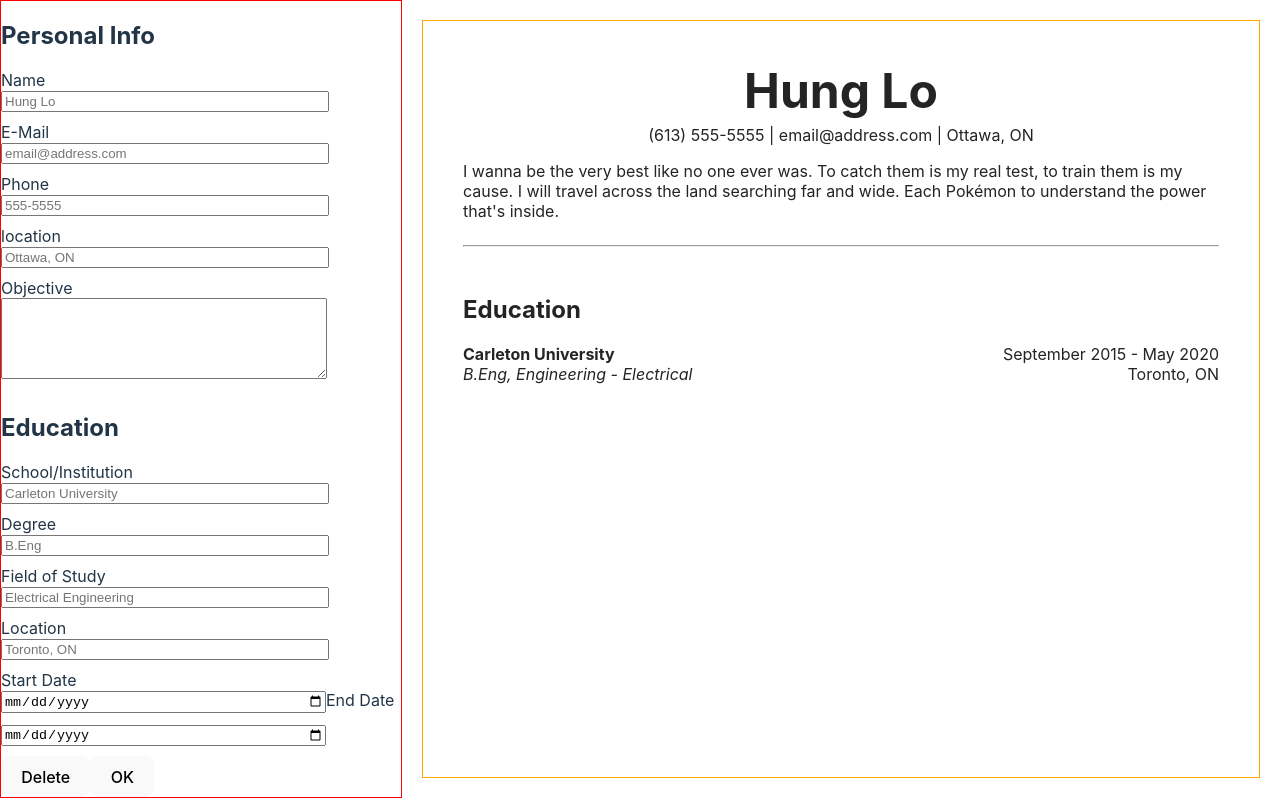
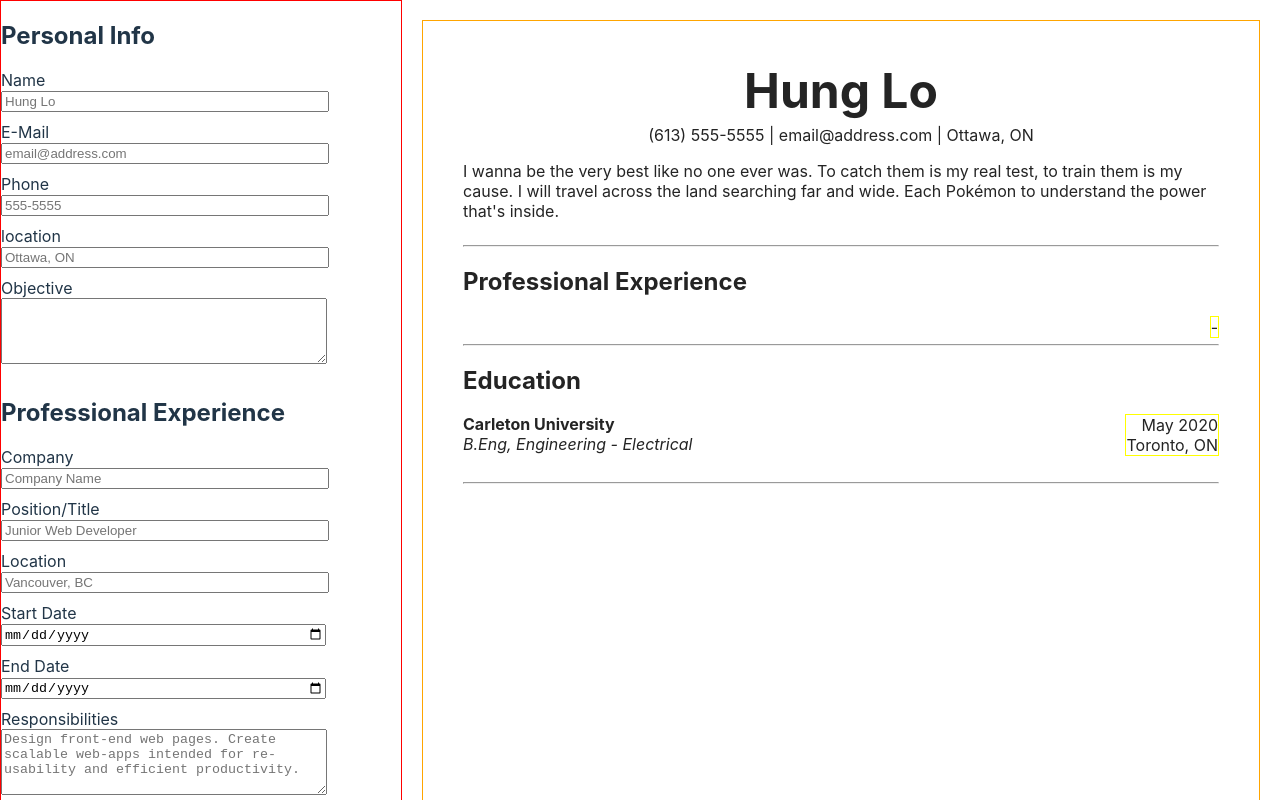
Before and after one commit to andrewtran28/cv-application, a React (Vite) app: page / in a window 1280 px wide. Shown: the top 800 px of the page. Built offline with nearby package versions, Linux system fonts and the light colour scheme; the HTML template or start-up script is replaced by a standard one.

Commit message:
format dates on resume section

```diff
--- a/src/App.jsx
+++ b/src/App.jsx
@@ -1,13 +1,14 @@
 import { useState } from 'react';
-import GeneralForm from './components/general';
-import EducationForm from './components/education';
+import PersonalForm from './components/FormPersonal';
+import EducationForm from './components/FormEducation';
+import ExperienceForm from './components/FormExperience';
 import Resume from './components/Resume';
 import example from './example';
 
 function App() {
     const [resume, setResume] = useState(example);
 
-    const handleGeneralChange = (e) => {
+    const handlePersonalChange = (e) => {
         setResume({ ...resume, [e.target.name]: e.target.value });
     }
 
@@ -38,7 +39,8 @@ function App() {
 
     return (<div className="web-layout">
         <div className="form-cont">
-            <GeneralForm resume={resume} onChange={handleGeneralChange}/>
+            <PersonalForm resume={resume} onChange={handlePersonalChange}/>
+            <ExperienceForm resume={resume} onChange={handleExperienceChange}/>
             <EducationForm resume={resume} onChange={handleEducationChange}/>
         </div>
 
--- /dev/null
+++ b/src/components/FormEducation.jsx
@@ -0,0 +1,66 @@
+import DynamicInput from './Input';
+
+function EducationForm({ resume, onChange }) {
+
+    return (<div className="education-form">
+        <h2>Education</h2>
+
+        <form action="">
+            <DynamicInput
+                label="School/Institution"
+                type="text"
+                name="school"
+                value={resume.name}
+                onChange={onChange}
+                placeholder="Carleton University"
+            />
+            <br />
+
+            <DynamicInput
+                label="Degree"
+                type="text"
+                name="degree"
+                value={resume.name}
+                onChange={onChange}
+                placeholder="B.Eng"
+            />
+            <br />
+
+            <DynamicInput
+                label="Field of Study"
+                type="text"
+                name="field"
+                value={resume.name}
+                onChange={onChange}
+                placeholder="Electrical Engineering"
+            />
+            <br />
+
+            <DynamicInput
+                label="Location"
+                type="text"
+                name="schoolLocation"
+                value={resume.name}
+                onChange={onChange}
+                placeholder="Toronto, ON"
+            />
+            <br />
+
+            <DynamicInput
+                label="Graduation/Expected Date"
+                type="date"
+                name="graduationDate"
+                value={resume.name}
+                onChange={onChange}
+            />
+            <br />
+
+            <div className='btns-education'>
+                <button className="btn-remove" onClick={() => onpointermove(index)}>Delete</button>
+                <button className="btn-collapse">OK</button>
+            </div>
+        </form>
+    </div>);
+}
+
+export default EducationForm;
--- a/src/components/education.jsx
+++ b/src/components/FormExperience.jsx
@@ -1,47 +1,37 @@
-import DynamicInput from './Input';
+import DynamicInput from './Input'
 
-function EducationForm( {resume, onChange} ) {
-    return (<div className="education-form">
-        <h2>Education</h2>
+function ExperienceForm({ resume, onChange }) {
+    return (<div className="form-experience">
+        <h2>Professional Experience</h2>
 
         <form action="">
             <DynamicInput
-                label="School/Institution"
+                label="Company"
                 type="text"
-                name="school"
+                name="company"
                 value={resume.name}
                 onChange={onChange}
-                placeholder="Carleton University"
+                placeholder="Company Name"
             />
             <br />
 
             <DynamicInput
-                label="Degree"
+                label="Position/Title"
                 type="text"
-                name="degree"
+                name="position"
                 value={resume.name}
                 onChange={onChange}
-                placeholder="B.Eng"
-            />
-            <br />
-
-            <DynamicInput
-                label="Field of Study"
-                type="text"
-                name="field"
-                value={resume.name}
-                onChange={onChange}
-                placeholder="Electrical Engineering"
+                placeholder="Junior Web Developer"
             />
             <br />
 
             <DynamicInput
                 label="Location"
                 type="text"
-                name="schoolLocation"
+                name="workLocation"
                 value={resume.name}
                 onChange={onChange}
-                placeholder="Toronto, ON"
+                placeholder="Vancouver, BC"
             />
             <br />
 
@@ -52,6 +42,7 @@ function EducationForm( {resume, onChange} ) {
                 value={resume.name}
                 onChange={onChange}
             />
+            <br />
 
             <DynamicInput
                 label="End Date"
@@ -62,16 +53,17 @@ function EducationForm( {resume, onChange} ) {
             />
             <br />
 
-            <div className='btns-education'>
-                <button className="btn-remove" onClick={() => onpointermove(index)}>Delete</button>
-                <button className="btn-collapse">OK</button>
-            </div>
+            <DynamicInput
+                label="Responsibilities"
+                type="textarea"
+                name="responsibilities"
+                value={resume.name}
+                onChange={onChange}
+                placeholder="Design front-end web pages. Create scalable web-apps intended for re-usability and efficient productivity."
+            />
+            <br />
         </form>
     </div>);
 }
 
-function addEducation() {
-
-}
-
-export default EducationForm;
+export default ExperienceForm;
--- a/src/components/general.jsx
+++ b/src/components/FormPersonal.jsx
@@ -1,7 +1,7 @@
 import DynamicInput from './Input'
 
-function GeneralForm ({ resume, onChange }) {
-    return (<div className="general-form">
+function PersonalForm ({ resume, onChange }) {
+    return (<div className="personal-form">
         <h2>Personal Info</h2>
 
         <form action="">
@@ -57,4 +57,4 @@ function GeneralForm ({ resume, onChange }) {
     </div>);
 }
 
-export default GeneralForm;
+export default PersonalForm;
--- a/src/components/Input.jsx
+++ b/src/components/Input.jsx
@@ -4,7 +4,7 @@ function DynamicInput ({ label, type, name, value, onChange, placeholder }) {
             <>
               <label>{label}</label><br />
               <textarea
-                rows={5}
+                rows={4}
                 name={name}
                 value={value}
                 onChange={onChange}
--- a/src/components/Resume.jsx
+++ b/src/components/Resume.jsx
@@ -1,4 +1,28 @@
 function Resume({ resume }) {
+    const formatDate = (date) => {
+        const months = ['January', 'February', 'March', 'April', 'May', 'June', 'July', 'August', 'September', 'October', 'November', 'December'];
+
+        console.log(date);
+        if (typeof date === 'undefined'){
+            return;
+        } else if (isNaN(date.charAt(0))){
+            return date;
+        } else {
+            const monthDate = date.slice(5, 7);
+            console.log(monthDate);
+            const yearDate = date.slice(0,4);
+
+            return months[monthDate-1] + " " + yearDate;
+        }
+
+    }
+
+    const bulletPoints = (text) => {
+        let bullets = text.split("*");
+        // *The Dog *The Cat *Banana
+        return bullets.forEach((bullet) => console.log(bullet));
+    }
+
     return (
         <div className="resume">
             <section className="resume-header">
@@ -9,25 +33,41 @@ function Resume({ resume }) {
                 <p>{resume.objective}</p>
             </section>
             <hr />
+
+            <section className="resume-experience">
+                <h2>Professional Experience</h2>
+
+                <div className="experience">
+                    <div className="company"><strong>{resume.company}</strong></div>
+                    <span><em>{resume.position}</em></span>
+                    <div className="date-location">
+                            {formatDate(resume.startDate)} - {formatDate(resume.endDate)}<br />
+                            {resume.workLocation}
+                    </div>
+                    <div className="responsibilities">{resume.responsibilities}</div>
+                </div>
+            </section>
             <br />
-
-            {/* <section className="resume-professional">
-
-            </section> */}
+            <hr />
 
             <section className="resume-education">
                 <h2>Education</h2>
+
                 <div className="education">
                     <div className="school"><strong>{resume.school}</strong></div>
                     <span><em>{resume.degree}, {resume.field}</em></span> <br />
-                        <div className="education-dates">
-                            {resume.startDate} - {resume.endDate} <br />
+                        <div className="date-location">
+                            {formatDate(resume.graduationDate)}<br />
                             {resume.schoolLocation}
                         </div>
                 </div>
             </section>
+            <br />
+            <hr />
+            <br />
         </div>
     )
+
 }
 
 export default Resume;
--- a/src/example.jsx
+++ b/src/example.jsx
@@ -10,8 +10,7 @@ const example = {
     school: "Carleton University",
     degree: "B.Eng",
     field: "Engineering - Electrical",
-    startDate: "September 2015",
-    endDate: "May 2020",
+    graduationDate: "May 2020",
     schoolLocation: "Toronto, ON",
     expanded: false,
     //     }
--- a/src/index.css
+++ b/src/index.css
@@ -81,12 +81,21 @@ input, textarea {
       position: relative;
     }
 
-    .education-dates {
-      position: absolute;
-      right: 0;
-      top: 0;
-      text-align: right;
-    }
+  .resume-experience {
+
+  }
+
+  .experience {
+    position: relative;
+  }
+
+.date-location {
+  border: 1px solid yellow;
+  text-align: right;
+  position: absolute;
+  right: 0;
+  top: 0;
+}
 
 @media (prefers-color-scheme: light) {
   :root {
```
